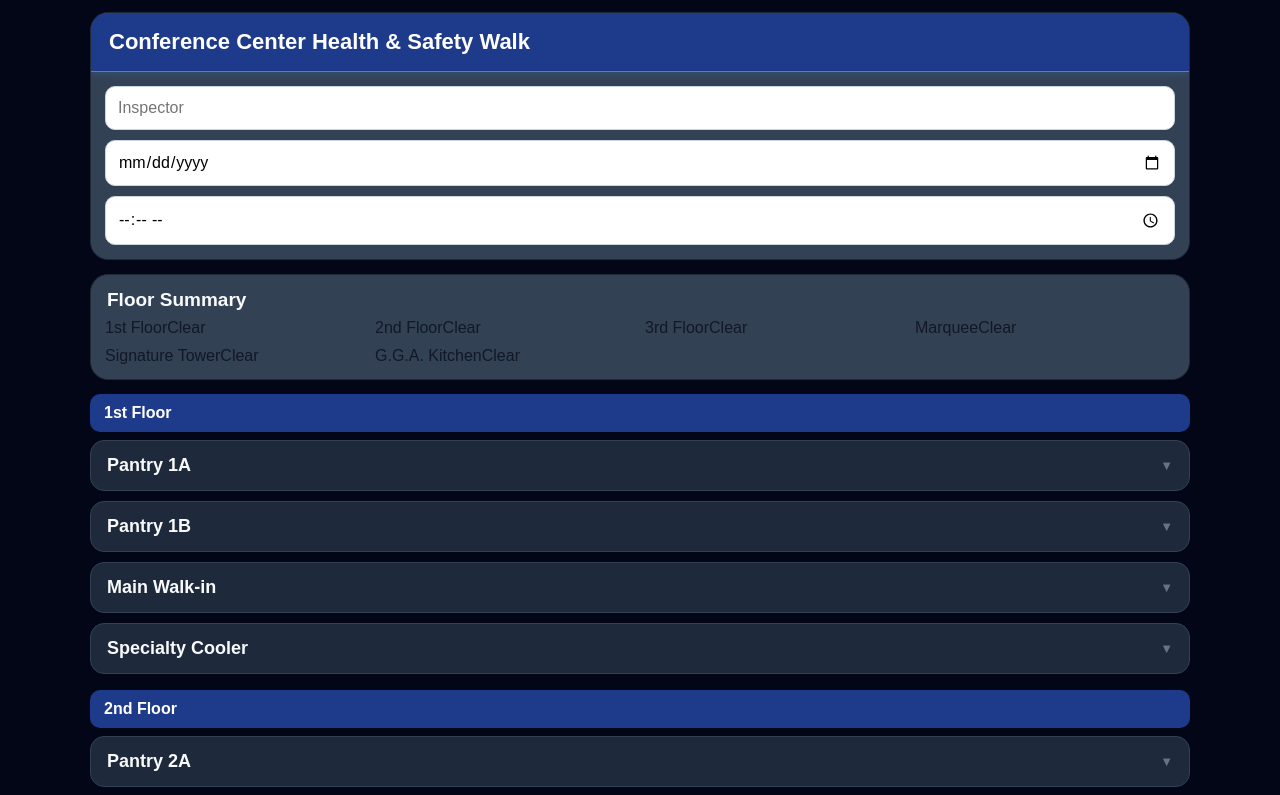
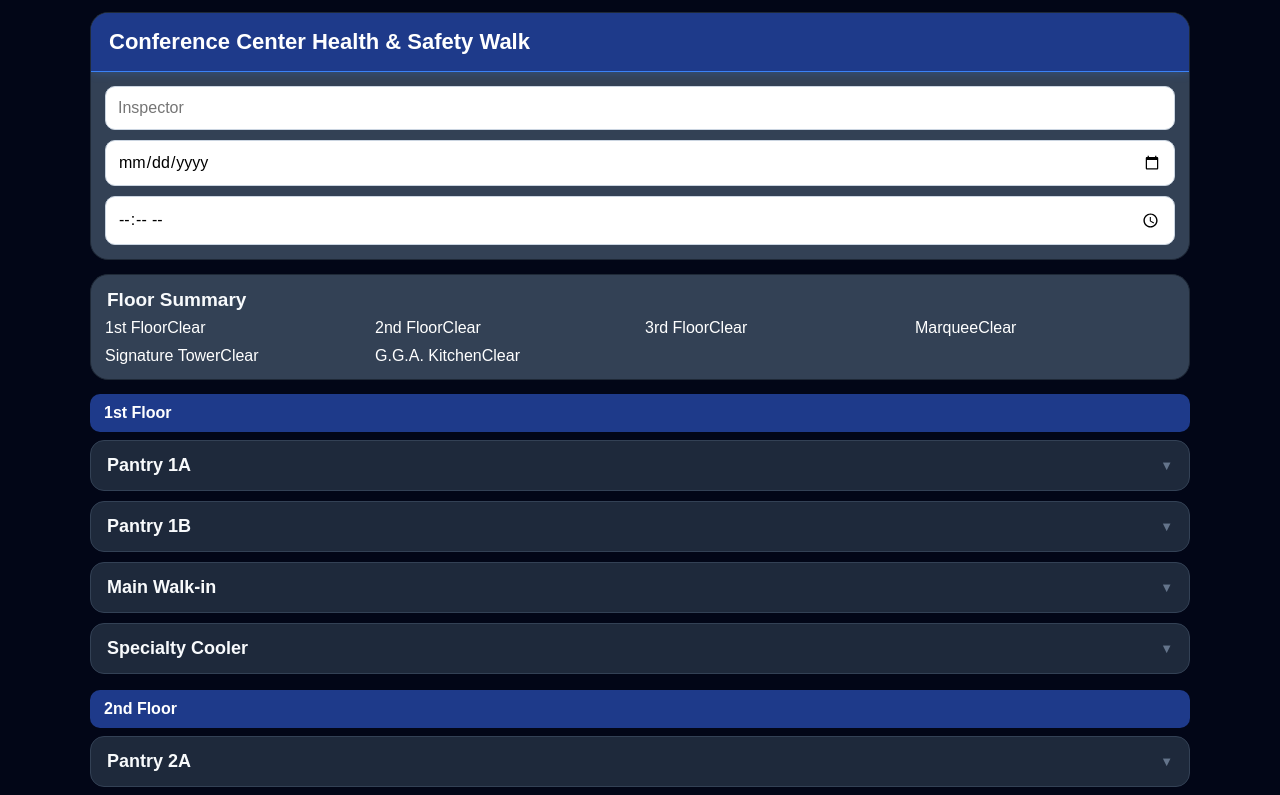
Before and after one commit to Dapsey01/Health-Saftey-Inspection, a React (Vite) app: page / in a window 1280 px wide. Shown: the top 795 px of the page. Built offline with nearby package versions, Linux system fonts and the light colour scheme.

Commit message:
Update App.jsx

```diff
--- a/src/App.jsx
+++ b/src/App.jsx
@@ -461,7 +461,7 @@ const previewRight = [
 
         <div style={styles.card}>
           <div style={styles.sectionTitle}>Floor Summary</div>
-          <div style={styles.summaryGridTop}>
+          <div style={{ ...styles.summaryGridTop, color: "#ffffff" }}>
             {[
   floorSummary.find((f) => f.floor === "1st Floor"),
   floorSummary.find((f) => f.floor === "2nd Floor"),
```
